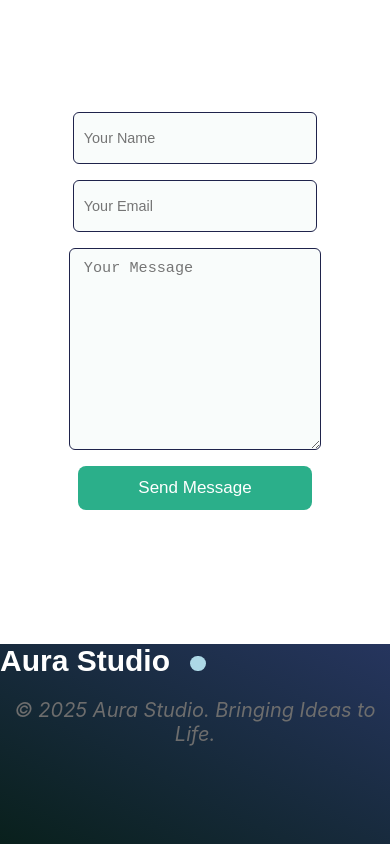
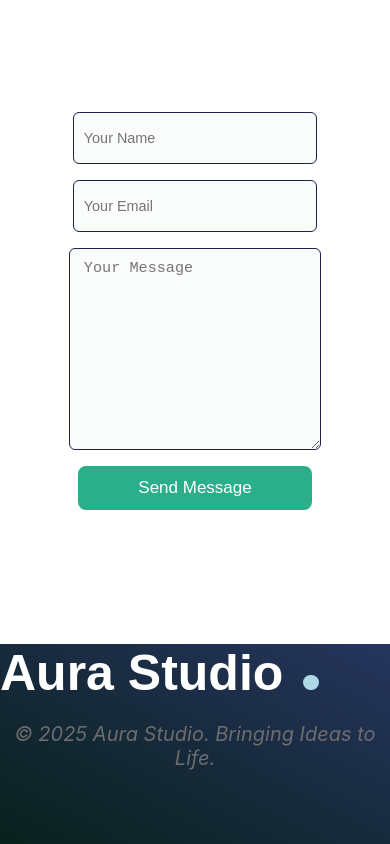
Before and after one commit to Chris01120/Aura-studios, a plain HTML site: page index.html in a window 390 px wide. Shown: the part 3042-3886 px from the top of the page. Drawn offline with Linux system fonts and the light colour scheme.

Commit message:
updating html and css properties

```diff
--- a/styles.css
+++ b/styles.css
@@ -329,7 +329,7 @@ body{
 
   /* Hero section: smaller text */
   .hero-title-1 h1{
-    font-size: 30px !important;
+    font-size: 50px !important;
     margin: 0 !important;
   }
   .hero-subtitle {
```
